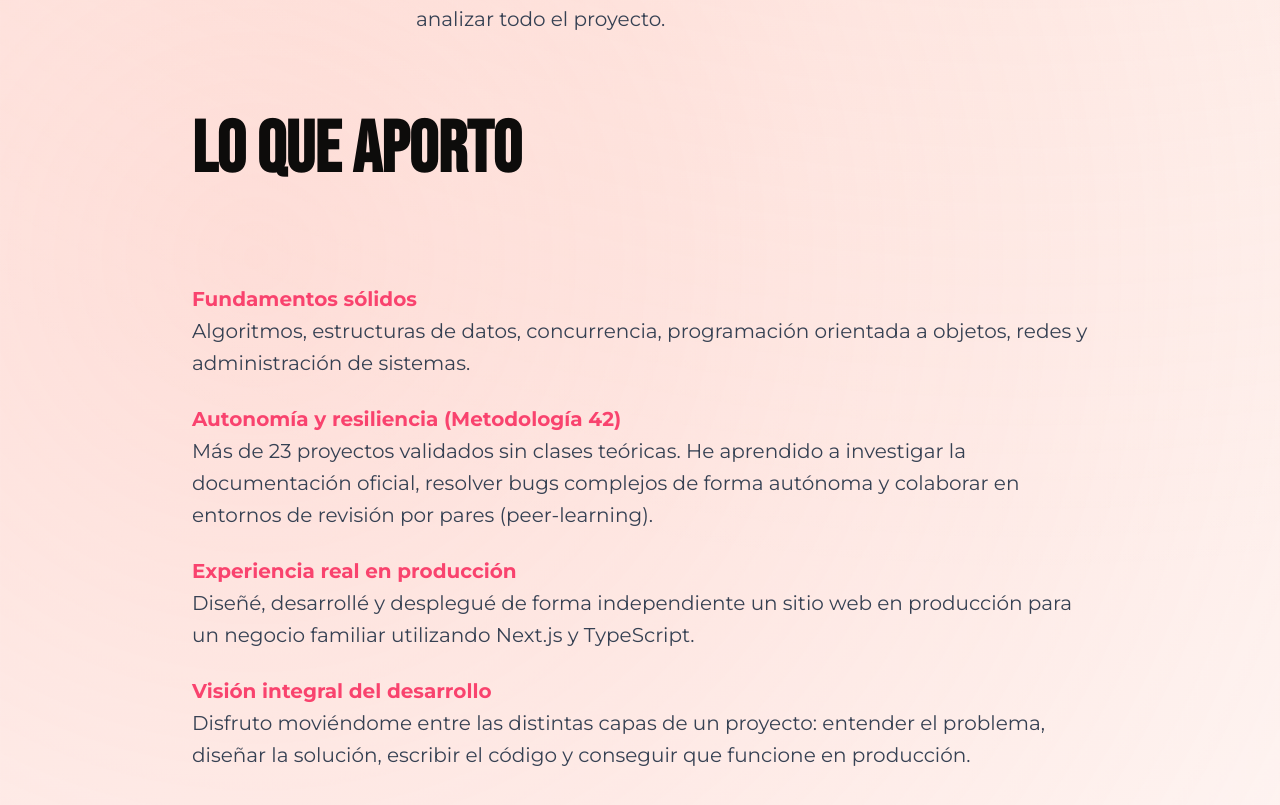
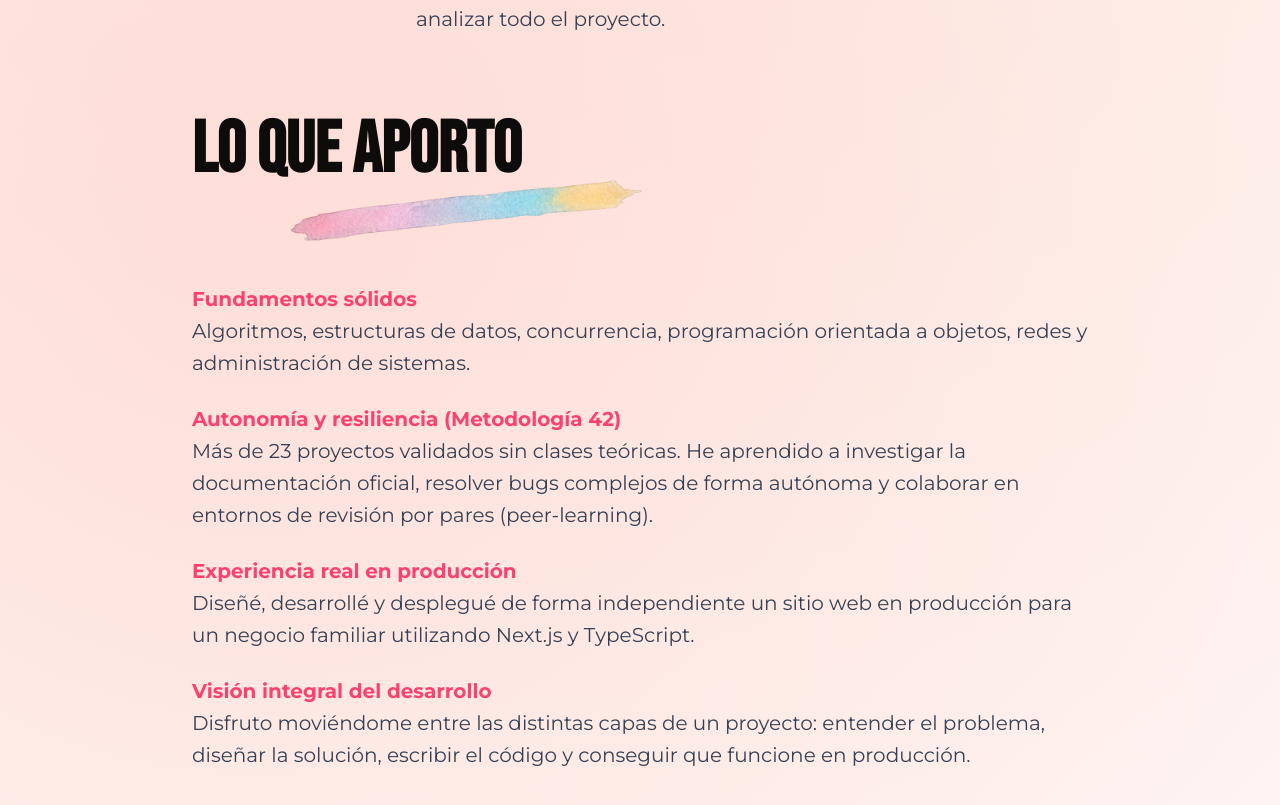
Before and after one commit to aurelienog/portfolio, a React (Vite) app in the folder web/: page /about in a window 1280 px wide. Shown: the part 2602-3407 px from the top of the page. Built offline with nearby package versions, Linux system fonts and the light colour scheme.

Commit message:
update about page

```diff
--- a/web/src/index.css
+++ b/web/src/index.css
@@ -463,6 +463,10 @@
     font-size: 1.25rem;
   }
 
+  li:not(nav li, footer li) {
+    font-size: 1.25rem;
+  }
+
   h1 {
     font-size: 6rem;
   }
@@ -530,17 +534,17 @@
 }
 
 
-.build-img::after {
+.build-img::before {
   content: "";
   position: absolute;
   height: 40%;
   width: 40%;
-  bottom: 0em;
+  top: 0;
   right: 0;
   background-image: url('./assets/images/build.webp');
   background-size: contain;
   background-repeat: no-repeat;
-  background-position: bottom right;
+  background-position: top right;
   transform: rotate(-10deg);
   pointer-events: none;
   z-index: 0;
@@ -562,7 +566,7 @@
 .mountain-img::before {
   content: "";
   position: absolute;
-  inset: 1em;
+  inset: 2em;
   left: 2em;
   height: 70%;
   background-image: url('./assets/images/always-building.webp');
@@ -578,7 +582,7 @@ footer.mountain-img ul:first-of-type::before {
   position: absolute;
   top: 0;
   left: 50%;
-  transform: translateX(-50%);
+  transform: translateX(-52%);
   width: 380px;
   height: 60px;
   background-image: url('./assets/images/line-icons.svg');
@@ -646,19 +650,14 @@ footer.mountain-img ul:first-of-type::before {
   background-size: 50vw auto;
 } */
 
-.line {
-  position: relative;
-}
-
 .line::after {
   content: "";
   position: absolute;
-  bottom: -15em;                   /* Anclado abajo del todo */
-  left: 50%;                   /* Lo sitúa al centro */
-  transform: translateX(-50%); /* Centrado horizontal matemático */
-
-  width: 60%;
-  height: 60%;                /* Ajusta la altura según el grosor que quieras */
+  top: 0.55em;
+  left: 0;                  /* Anclado abajo del todo */                   /* Lo sitúa al centro */
+  transform: translateX(-30%); /* Centrado horizontal matemático */
+  width: 150%;
+  height: 150%;                /* Ajusta la altura según el grosor que quieras */
 
   background-image: url('./assets/images/line.webp');
   background-size: contain;    /* Mantiene la proporción de la imagen sin deformarla */
--- a/web/src/pages/AboutPage.jsx
+++ b/web/src/pages/AboutPage.jsx
@@ -101,7 +101,7 @@ function AboutPage() {
       </section>
 
       <section aria-labelledby="what-I-bring" className="mb-20 mx-auto max-w-4xl">
-        <h2 id="what-I-bring">Lo que aporto</h2>
+        <h2 id="what-I-bring" className="line relative">Lo que aporto</h2>
         <ul className='space-y-6'>
           <li>
             <p className='highlight'>Fundamentos sólidos</p>
@@ -134,16 +134,16 @@ function AboutPage() {
         <p>Además de 42, continúo desarrollando y manteniendo proyectos de forma independiente.</p>
       </section>
 
-      <section aria-labelledby="next" className="space-y-6 md:pb-20 mx-auto max-w-4xl relative build-img">
+      <section aria-labelledby="next" className=" mx-auto max-w-4xl relative build-img">
         <h2 id="next" className="mb-20">¿Qué sigue?</h2>
-        <p>Estoy buscando mi primera oportunidad profesional como Software Developer.</p>
+        <p>Estoy buscando mi primera oportunidad profesional como <b className="highlight">Software Developer.</b></p>
         <p>Me interesan especialmente posiciones de backend y desarrollo de software en general.</p>
-        <ul aria-label="contact" className="space-y-2">
+        <ul aria-label="contact" className="space-y-2 my-6">
           <li>📍 Ubicación: Bilbao / Remoto</li>
           <li>🌍 Idiomas: Francés, Español, Inglés</li>
           <li>✉️ Linkedin:</li>
         </ul>
-        <p>Si crees que podría encajar en tu equipo,<br/><Link to={{ pathname: '/', hash: "#contacto" }} className='mx-2 md:text-xl italic underline-offset-4 underline text-accent font-bold'>no dudes en escribirme !</Link></p>
+        <p>Si crees que podría encajar en tu equipo,<Link to={{ pathname: '/', hash: "#contacto" }} className='mx-2 md:text-xl italic underline-offset-4 underline text-accent font-bold'>no dudes en escribirme !</Link></p>
       </section>
       </main>
   )
```
Also changed, not shown: web/src/assets/images/line-icons.svg, 1 other file (tests, documents, lock files or other folders).
